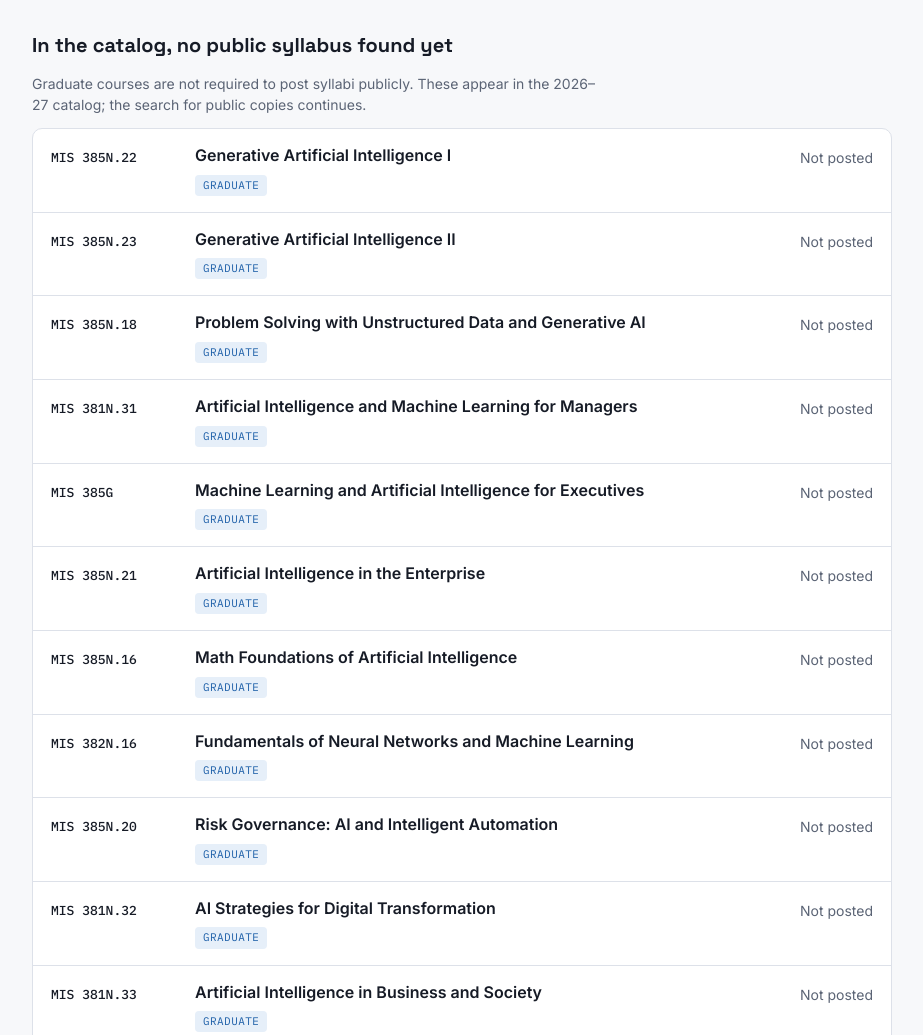
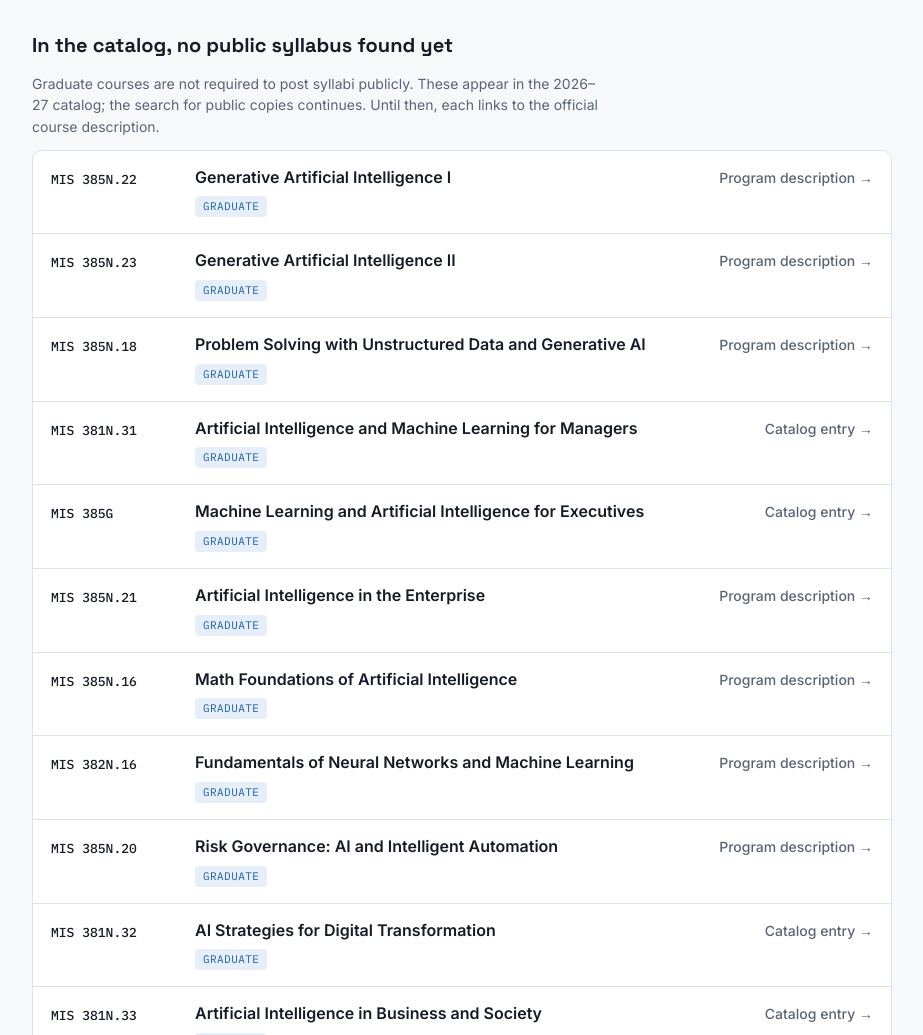
Before and after one commit to njhallman/mccombs-ai-syllabi, a plain HTML site: page index.html in a window 1280 px wide. Shown: the part 2041-3076 px from the top of the page, without its empty margins (178-1101 px from the left). Drawn offline with Linux system fonts and the light colour scheme.

Commit message:
Link official descriptions for courses without a public syllabus
Co-Authored-By: Claude Fable 5.2 <noreply@anthropic.com>

```diff
--- a/index.html
+++ b/index.html
@@ -46,6 +46,7 @@ section{display:flex;flex-direction:column;gap:12px}
 .tag.old{background:transparent;border:1px solid var(--line);color:var(--muted)}
 .open{font:600 14px var(--body);color:var(--accent);text-decoration:none;white-space:nowrap;padding-top:2px}
 .open:hover{text-decoration:underline}
+.open.alt{color:var(--muted);font-weight:500}
 .missing{color:var(--muted);font-size:14px;white-space:nowrap;padding-top:2px}
 .fine{color:var(--muted);font-size:14px}
 .fine a{color:var(--accent)}
@@ -76,7 +77,7 @@ section{display:flex;flex-direction:column;gap:12px}
 
   <section>
     <h2>In the catalog, no public syllabus found yet</h2>
-    <p class="fine">Graduate courses are not required to post syllabi publicly. These appear in the 2026–27 catalog; the search for public copies continues.</p>
+    <p class="fine">Graduate courses are not required to post syllabi publicly. These appear in the 2026–27 catalog; the search for public copies continues. Until then, each links to the official course description.</p>
     <ul class="list" id="missing"></ul>
   </section>
 
@@ -85,6 +86,8 @@ section{display:flex;flex-direction:column;gap:12px}
 
 <script>
 const DL = id => "https://utdirect.utexas.edu/apps/student/coursedocs/courses/nlogon/download/" + id + "/";
+const BTAI = "https://www.mccombs.utexas.edu/graduate/specialized-masters/ms-business-technology-and-artificial-intelligence/academics/curriculum/";
+const CAT = "https://catalog.utexas.edu/general-information/coursesatoz/";
 const UPDATED = "Nov 18, 2026";
 // level: "ug" | "grad" | "both"; current: true when the syllabus is from AY 2026-27
 const CORE = [
@@ -106,21 +109,21 @@ const RELATED = [
   {code:"MIS 285N", title:"Cognitive Computing", who:"Alex Dimakis, Constantine Caramanis", term:"Spring 2022", level:"grad", current:false, url:DL(11823385)}
 ];
 const MISSING = [
-  {code:"MIS 385N.22", title:"Generative Artificial Intelligence I", level:"grad"},
-  {code:"MIS 385N.23", title:"Generative Artificial Intelligence II", level:"grad"},
-  {code:"MIS 385N.18", title:"Problem Solving with Unstructured Data and Generative AI", level:"grad"},
-  {code:"MIS 381N.31", title:"Artificial Intelligence and Machine Learning for Managers", level:"grad"},
-  {code:"MIS 385G", title:"Machine Learning and Artificial Intelligence for Executives", level:"grad"},
-  {code:"MIS 385N.21", title:"Artificial Intelligence in the Enterprise", level:"grad"},
-  {code:"MIS 385N.16", title:"Math Foundations of Artificial Intelligence", level:"grad"},
-  {code:"MIS 382N.16", title:"Fundamentals of Neural Networks and Machine Learning", level:"grad"},
-  {code:"MIS 385N.20", title:"Risk Governance: AI and Intelligent Automation", level:"grad"},
-  {code:"MIS 381N.32", title:"AI Strategies for Digital Transformation", level:"grad"},
-  {code:"MIS 381N.33", title:"Artificial Intelligence in Business and Society", level:"grad"},
-  {code:"MIS 381N.34", title:"Artificial Intelligence in Healthcare", level:"grad"},
-  {code:"MKT 382.46", title:"Artificial Intelligence for Business Leaders", level:"grad"},
-  {code:"FIN 385F", title:"Analytic Finance and Machine Learning", level:"grad"},
-  {code:"MKT 378.4", title:"Sales Technology and Artificial Intelligence", level:"ug"}
+  {code:"MIS 385N.22", title:"Generative Artificial Intelligence I", desc:BTAI, descLabel:"Program description", level:"grad"},
+  {code:"MIS 385N.23", title:"Generative Artificial Intelligence II", desc:BTAI, descLabel:"Program description", level:"grad"},
+  {code:"MIS 385N.18", title:"Problem Solving with Unstructured Data and Generative AI", desc:BTAI, descLabel:"Program description", level:"grad"},
+  {code:"MIS 381N.31", title:"Artificial Intelligence and Machine Learning for Managers", desc:CAT+"mis/", descLabel:"Catalog entry", level:"grad"},
+  {code:"MIS 385G", title:"Machine Learning and Artificial Intelligence for Executives", desc:CAT+"mis/", descLabel:"Catalog entry", level:"grad"},
+  {code:"MIS 385N.21", title:"Artificial Intelligence in the Enterprise", desc:BTAI, descLabel:"Program description", level:"grad"},
+  {code:"MIS 385N.16", title:"Math Foundations of Artificial Intelligence", desc:BTAI, descLabel:"Program description", level:"grad"},
+  {code:"MIS 382N.16", title:"Fundamentals of Neural Networks and Machine Learning", desc:BTAI, descLabel:"Program description", level:"grad"},
+  {code:"MIS 385N.20", title:"Risk Governance: AI and Intelligent Automation", desc:BTAI, descLabel:"Program description", level:"grad"},
+  {code:"MIS 381N.32", title:"AI Strategies for Digital Transformation", desc:CAT+"mis/", descLabel:"Catalog entry", level:"grad"},
+  {code:"MIS 381N.33", title:"Artificial Intelligence in Business and Society", desc:CAT+"mis/", descLabel:"Catalog entry", level:"grad"},
+  {code:"MIS 381N.34", title:"Artificial Intelligence in Healthcare", desc:CAT+"mis/", descLabel:"Catalog entry", level:"grad"},
+  {code:"MKT 382.46", title:"Artificial Intelligence for Business Leaders", desc:CAT+"mkt/", descLabel:"Catalog entry", level:"grad"},
+  {code:"FIN 385F", title:"Analytic Finance and Machine Learning", desc:CAT+"fin/", descLabel:"Catalog entry", level:"grad"},
+  {code:"MKT 378.4", title:"Sales Technology and Artificial Intelligence", desc:CAT+"mkt/", descLabel:"Catalog entry", level:"ug"}
 ];
 const esc = s => String(s).replace(/[&<>"]/g, c => ({"&":"&amp;","<":"&lt;",">":"&gt;",'"':"&quot;"}[c]));
 function row(c){
@@ -129,7 +132,7 @@ function row(c){
     + (c.url && !c.current ? `<span class="tag old">Earlier term</span>` : "");
   const meta = c.who ? `<div class="meta">${esc(c.who)} · ${esc(c.term)}</div>` : "";
   const note = c.note ? `<div class="note">${esc(c.note)}</div>` : "";
-  const link = c.url ? `<a class="open" href="${esc(c.url)}" target="_blank" rel="noopener">Open syllabus →</a>` : `<span class="missing">Not posted</span>`;
+  const link = c.url ? `<a class="open" href="${esc(c.url)}" target="_blank" rel="noopener">Open syllabus →</a>` : (c.desc ? `<a class="open alt" href="${esc(c.desc)}" target="_blank" rel="noopener">${esc(c.descLabel)} →</a>` : `<span class="missing">Not posted</span>`);
   return `<li class="row" data-level="${lv.join(" ")}"><div class="code">${esc(c.code)}</div><div><div class="title">${esc(c.title)}</div>${meta}${note}<div class="tags">${tags}</div></div>${link}</li>`;
 }
 document.getElementById("updated").textContent = UPDATED;
```
